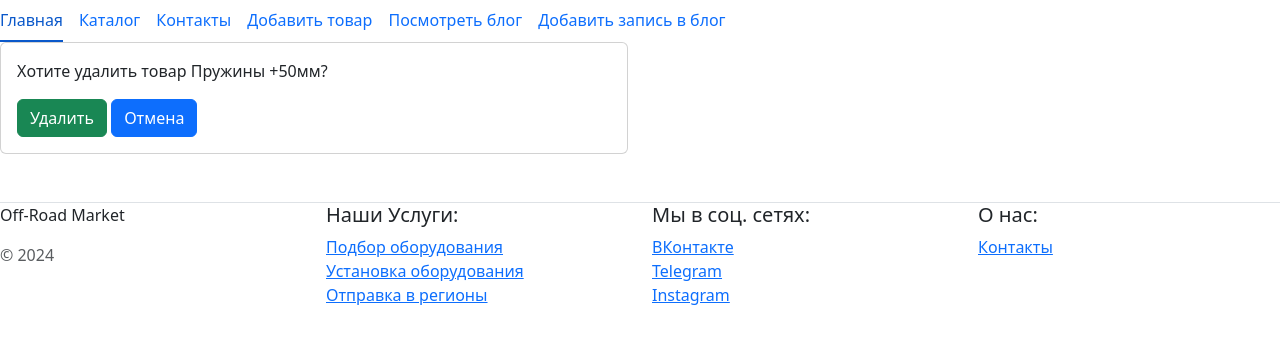
After one commit to NikolayAverin/online_store, a Django app: page /product/delete/1 in a window 1280 px wide. The commit adds this page. Shown: the top 344 px of the page. Run offline with Django 5.2, Linux system fonts and the light colour scheme; data comes from the database, SQL or seed files in the repository; some libraries are stand-ins or nearby versions.

Commit message:
add product delete

```diff
--- /dev/null
+++ b/catalog/templates/catalog/product_confirm_delete.html
@@ -0,0 +1,18 @@
+{% extends 'catalog/base.html' %}
+
+{% block content %}
+    <div class="row">
+        <div class="col-6">
+            <div class="card">
+                <div class="card-body">
+                    <form method="post" enctype="multipart/form-data">
+                        {% csrf_token %}
+                        <p>Хотите удалить товар {{ object.name }}?</p>
+                        <button type="submit" class="btn btn-success">Удалить</button>
+                        <a class="btn btn-primary" href="{% url 'catalog:home_page' %}" role="button">Отмена</a>
+                    </form>
+                </div>
+            </div>
+        </div>
+    </div>
+{% endblock %}
--- a/catalog/templates/catalog/product_detail.html
+++ b/catalog/templates/catalog/product_detail.html
@@ -16,6 +16,7 @@
           </ul>
           <a class="btn btn-primary" href="#" role="button">Купить</a>
           <a class="btn btn-primary" href="{% url 'catalog:update_product' object.pk %}" role="button">Изменить</a>
+          <a class="btn btn-primary" href="{% url 'catalog:delete_product' object.pk %}" role="button">Удалить</a>
           <a class="btn btn-primary" href="{% url 'catalog:home_page' %}" role="button">Назад</a>
         </div>
       </div>
--- a/catalog/urls.py
+++ b/catalog/urls.py
@@ -1,7 +1,8 @@
 from django.urls import path
 
 from catalog.apps import CatalogConfig
-from catalog.views import ProductListView, ProductDetailView, ProductCreateView, ContactsListView, ProductUpdateView
+from catalog.views import ProductListView, ProductDetailView, ProductCreateView, ContactsListView, ProductUpdateView, \
+    ProductDeleteView
 
 app_name = CatalogConfig.name
 
@@ -11,4 +12,5 @@ urlpatterns = [
     path('product/<int:pk>', ProductDetailView.as_view(), name='product_detail'),
     path('add_product', ProductCreateView.as_view(), name='add_product'),
     path('product/update/<int:pk>', ProductUpdateView.as_view(), name='update_product'),
+    path('product/delete/<int:pk>', ProductDeleteView.as_view(), name='delete_product'),
 ]
--- a/catalog/views.py
+++ b/catalog/views.py
@@ -1,7 +1,7 @@
 from django.forms import inlineformset_factory
 from django.shortcuts import redirect
 from django.urls import reverse_lazy
-from django.views.generic import ListView, DetailView, CreateView, UpdateView
+from django.views.generic import ListView, DetailView, CreateView, UpdateView, DeleteView
 
 from catalog.forms import ProductForm, VersionForm
 from catalog.models import Product, Contact, Version
@@ -29,28 +29,9 @@ class ProductDetailView(DetailView):
     model = Product
 
 
-class ContactsListView(ListView):
-    model = Contact
-
-    def get_queryset(self):
-        qs = super().get_queryset()
-        max_pk = 0
-        for item in qs:
-            if item.pk > max_pk:
-                max_pk = item.pk
-        qs = qs.filter(pk=max_pk)
-        return qs
-
-    def post(self, request, *args, **kwargs):
-        name = request.POST.get('name')
-        phone = request.POST.get('phone')
-        message = request.POST.get('message')
-        data_to_write = {"name": name, "phone": phone, "message": message}
-        print(f'{name} просит связаться по номеру {phone}. Его вопрос: {message}')
-        with open(APPEALS, "a") as file:
-            fc = csv.DictWriter(file, fieldnames=data_to_write.keys())
-            fc.writerow(data_to_write)
-        return redirect(reverse_lazy('catalog:home_page'))
+class ProductDeleteView(DeleteView):
+    model = Product
+    success_url = reverse_lazy('catalog:home_page')
 
 
 class ProductCreateView(CreateView):
@@ -83,3 +64,27 @@ class ProductUpdateView(UpdateView):
             return super().form_valid(form)
         else:
             return self.render_to_response(self.get_context_data(form=form, formset=formset))
+
+
+class ContactsListView(ListView):
+    model = Contact
+
+    def get_queryset(self):
+        qs = super().get_queryset()
+        max_pk = 0
+        for item in qs:
+            if item.pk > max_pk:
+                max_pk = item.pk
+        qs = qs.filter(pk=max_pk)
+        return qs
+
+    def post(self, request, *args, **kwargs):
+        name = request.POST.get('name')
+        phone = request.POST.get('phone')
+        message = request.POST.get('message')
+        data_to_write = {"name": name, "phone": phone, "message": message}
+        print(f'{name} просит связаться по номеру {phone}. Его вопрос: {message}')
+        with open(APPEALS, "a") as file:
+            fc = csv.DictWriter(file, fieldnames=data_to_write.keys())
+            fc.writerow(data_to_write)
+        return redirect(reverse_lazy('catalog:home_page'))
```
